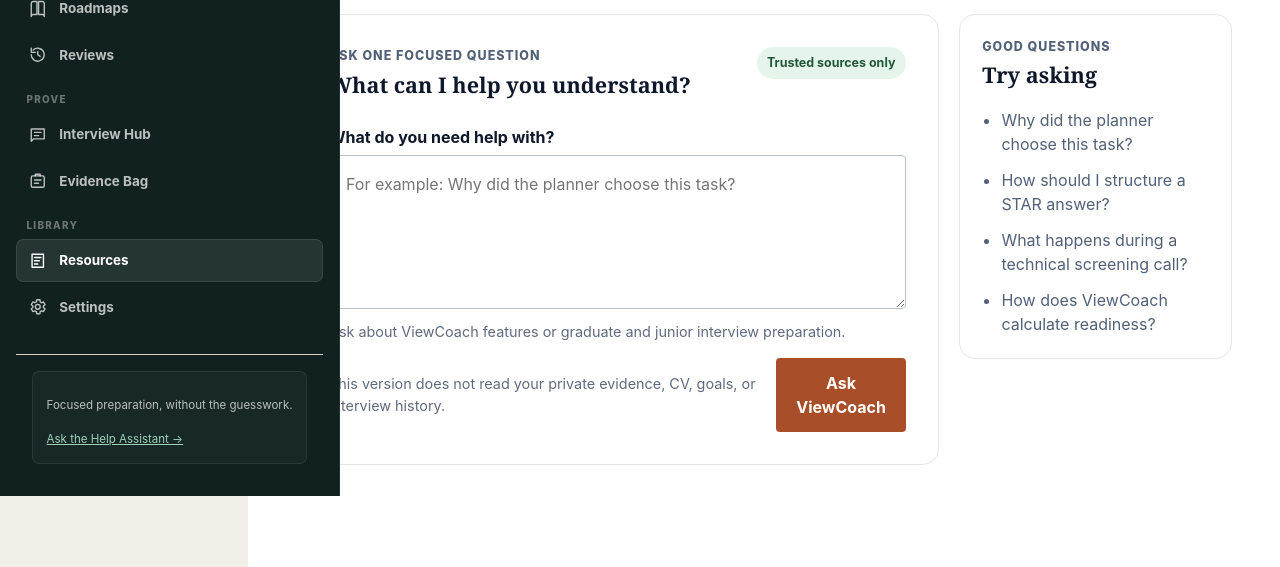
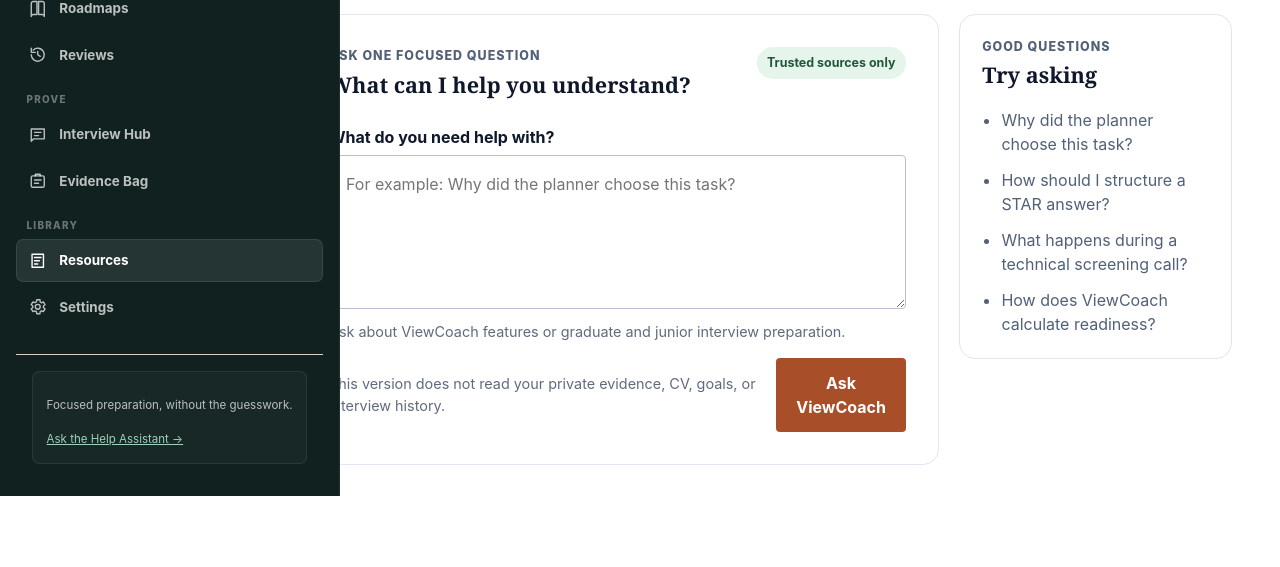
Before and after one commit to nonluthando/ViewCoach, a Django app: page /help/ in a window 1280 px wide. Shown: the part 304-871 px from the top of the page. Run offline with Django 5.2, Linux system fonts and the light colour scheme; the visitor is signed in with stand-in values (Sample User, id 1); some libraries are stand-ins or nearby versions.

Commit message:
Implement white-surface theme styles in CSS
Added CSS variables and styles for a white-surface theme.

```diff
--- a/static/css/visual-identity-v1.css
+++ b/static/css/visual-identity-v1.css
@@ -460,3 +460,41 @@
         animation-iteration-count: 1 !important;
     }
 }
+/* ProofLoop white-surface pass */
+
+:root {
+    --proofloop-cream: #ffffff;
+    --proofloop-cream-deep: #ffffff;
+    --proofloop-surface: #ffffff;
+    --proofloop-surface-muted: #ffffff;
+
+    --pl-cream: #ffffff;
+    --pl-cream-2: #ffffff;
+    --pl-surface: #ffffff;
+    --pl-surface-muted: #ffffff;
+}
+
+html,
+body {
+    background: #ffffff;
+}
+
+.app-body .app-shell,
+.app-body .app-main,
+.app-body .proofloop-workspace-main {
+    background: #ffffff;
+}
+
+.app-body .app-topbar,
+.app-body .app-mobile-header,
+.app-body .proofloop-shell-topbar {
+    background: rgba(255, 255, 255, 0.96);
+}
+
+/* Remove decorative glow/shadow treatment from the white workspace. */
+.app-body .proofloop-icon-button,
+.app-body .dashboard-v3-icon-button,
+.app-body .dashboard-v3-card,
+.app-body .dashboard-v3-metrics article {
+    box-shadow: none;
+}
```
